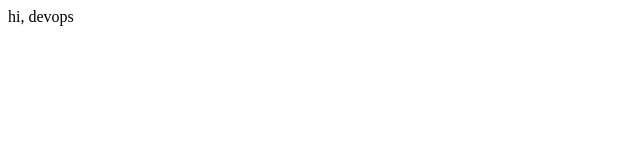
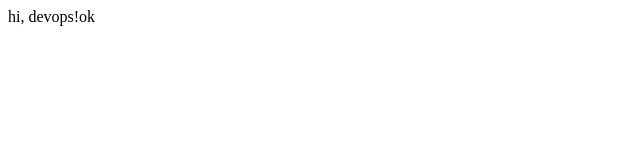
Before and after one commit to TONGTONGSHI45/8sepgitdemo, a plain HTML site: page index.html in a window 1280 px wide. Shown: the full height of the page, 0-640 px from the left. Drawn offline with Linux system fonts and the light colour scheme.

Commit message:
Update index.html

```diff
--- a/index.html
+++ b/index.html
@@ -6,6 +6,6 @@
     <title>Document</title>
 </head>
 <body>
-    hi, devops
+    hi, devops!ok
 </body>
 </html>
```
